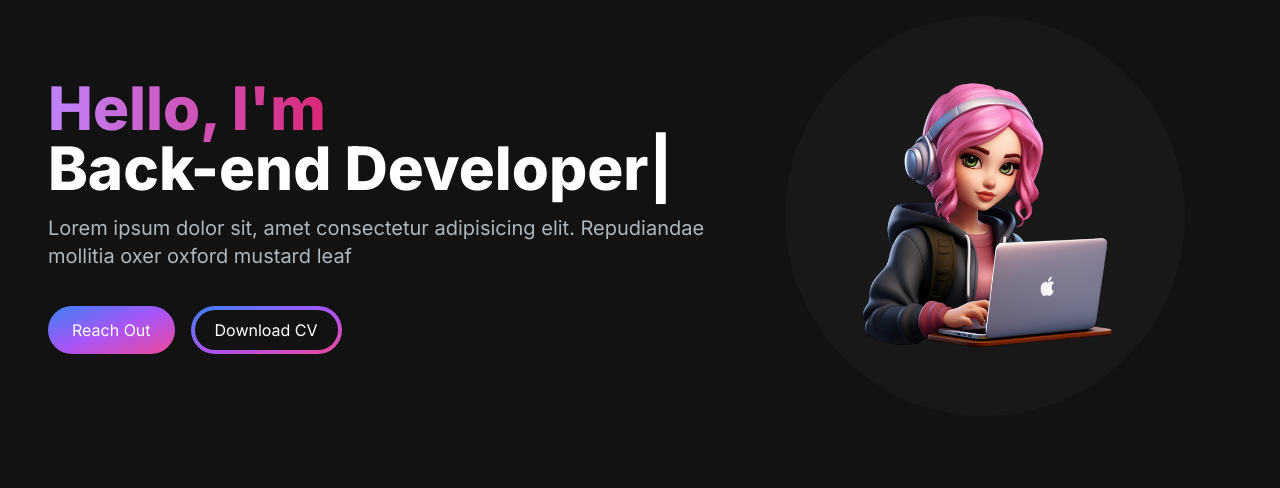
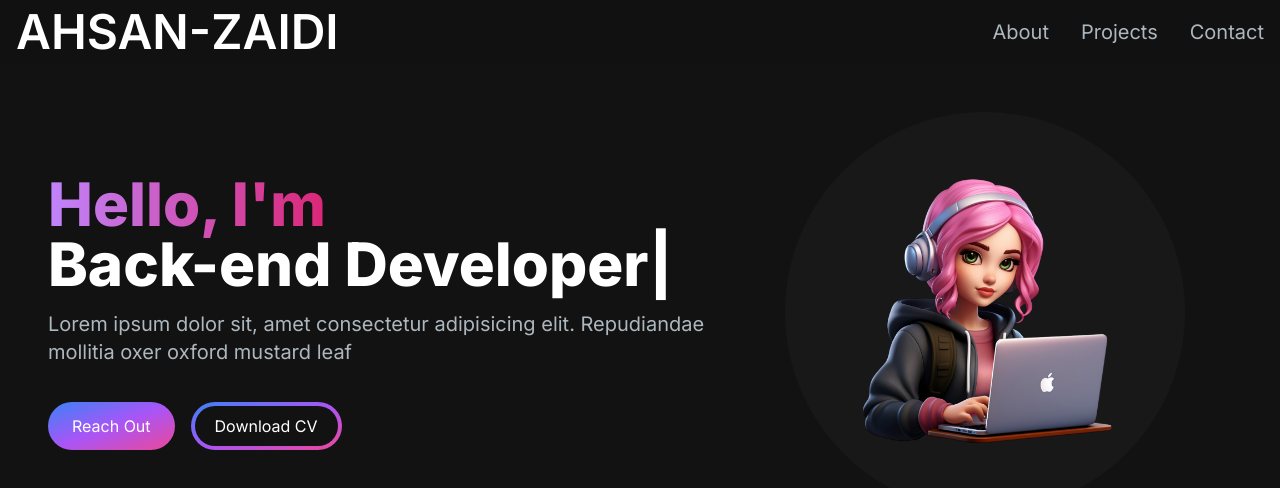
Before and after one commit to Ahsan-Zaidi/Ahsan-dev, a Next.js app: page / in a window 1280 px wide. Shown: the top 488 px of the page. Built offline with nearby package versions, Linux system fonts and the light colour scheme.

Commit message:
responsive nav

```diff
--- a/package.json
+++ b/package.json
@@ -9,6 +9,7 @@
     "lint": "next lint"
   },
   "dependencies": {
+    "@heroicons/react": "^2.0.18",
     "autoprefixer": "10.4.15",
     "eslint": "8.48.0",
     "eslint-config-next": "13.4.19",
--- /dev/null
+++ b/src/app/components/NavLink.jsx
@@ -0,0 +1,14 @@
+import Link from 'next/link';
+
+const NavLink = ({ href, title }) => {
+    return (
+        <Link
+            href={href}
+            className='block py-2 pl-3 pr-4 text-[#ADB7BE] sm:text-xl rounded md:p-0 hover:text-white'
+        >
+            {title}
+        </Link>
+    );
+};
+
+export default NavLink;
--- /dev/null
+++ b/src/app/components/Navbar.jsx
@@ -0,0 +1,65 @@
+'use client'
+import Link from 'next/link';
+import React, { useState } from 'react';
+import NavLink from './NavLink';
+import { Bars3Icon, XmarkIcon } from '@heroicons/react/24/solid';
+
+const navLinks = [
+    {
+        title: 'About',
+        path: '#about'
+    },
+    {
+        title: 'Projects',
+        path: '#projects'
+    },
+    {
+        title: 'Contact',
+        path: '#contact'
+    }
+]
+
+const Navbar = () => {
+    const [navbarOpen, setNavbarOpen] = useState(false);
+
+    return (
+        <nav className='fixed top-0 left-0 right-0 z-10 bg-[#121212] bg-opacity-90'>
+            <div className='flex flex-wrap items-center justify-between mx-auto px-4 py-2'>
+                <Link
+                    href={'/'}
+                    className='text-2xl md:text-5xl text-white font-semibold'
+                >
+                    AHSAN-ZAIDI
+                </Link>
+                <div className='mobile-menu block md:hidden'>
+                    {!navbarOpen ? (
+                        <button
+                            onClick={() => setNavbarOpen(true)}
+                            className=' flex items-center px-3 py-2 border rounded border-slate-200 text-slate-200 hover:text-white hover:border-white'
+                        >
+                            <Bars3Icon className='h-5 w-5' />
+                        </button>
+                    ) : (
+                        <button
+                            onClick={() => setNavbarOpen(false)}
+                            className=' flex items-center px-3 py-2 border rounded border-slate-200 text-slate-200 hover:text-white hover:border-white'
+                        >
+                            <XmarkIcon className='h-5 w-5' />
+                        </button>
+                    )}
+                </div>
+                <div className='menu hidden md:block md:w-auto' id='navbar'>
+                    <ul className='flex p-4 md:p-0 md:flex-row md:space-x-8 mt-0'>
+                        {navLinks.map((link, index) => (
+                            <li key={index}>
+                                <NavLink href={link.path} title={link.title} />
+                            </li>
+                        ))}
+                    </ul>
+                </div>
+            </div>
+        </nav>
+    )
+}
+
+export default Navbar
--- a/src/app/page.js
+++ b/src/app/page.js
@@ -1,10 +1,12 @@
 import Image from 'next/image';
 import HeroSection from './components/HeroSection';
+import Navbar from './components/Navbar';
 
 export default function Home() {
   return (
     <main className="flex min-h-screen flex-col bg-[#121212]">
-      <div className='container mx-auto px-12 py-4'>
+      <Navbar />
+      <div className='container mt-24 mx-auto px-12 py-4'>
         <HeroSection />
       </div>
     </main>
```
Also changed, not shown: 1 other file (tests, documents, lock files or other folders).
